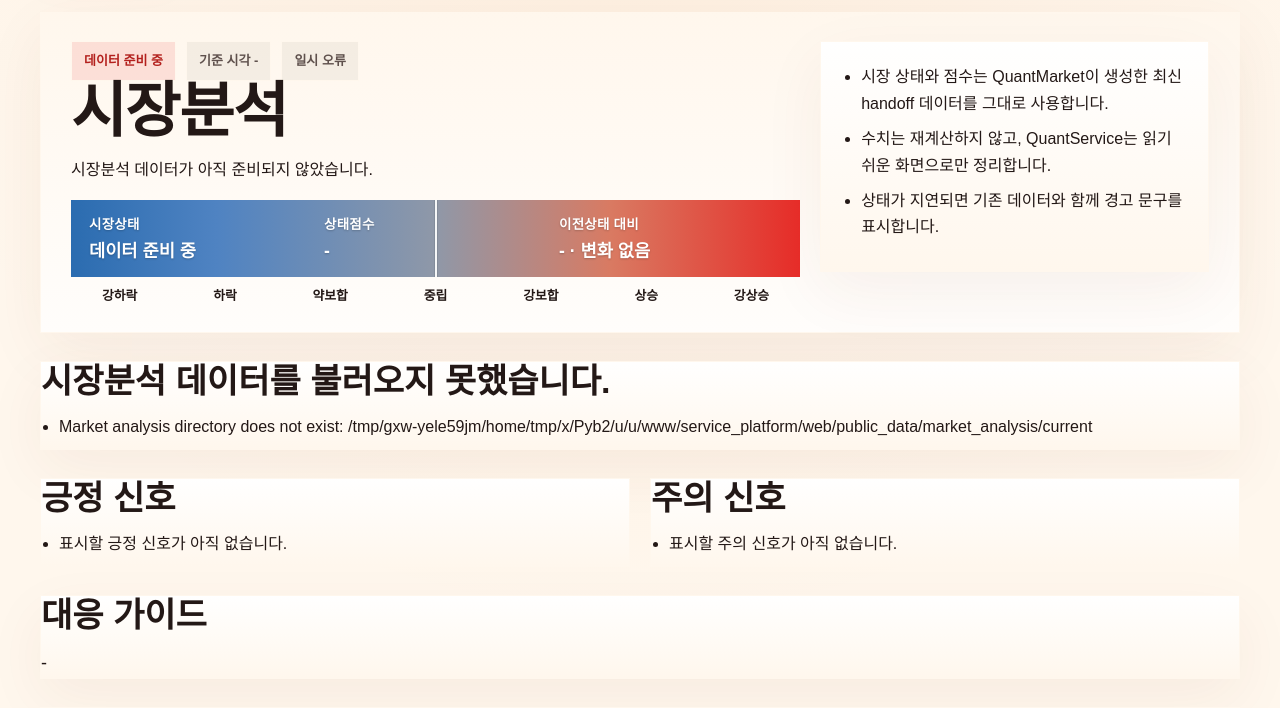
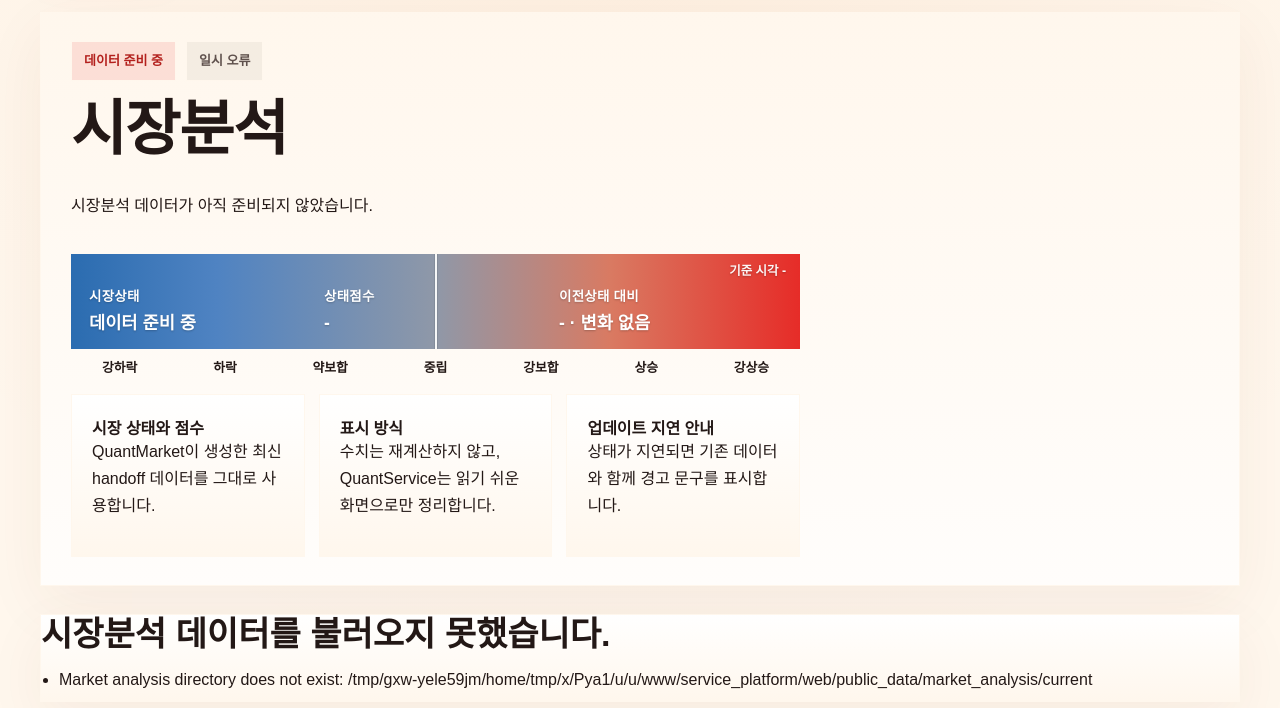
Before and after one commit to hrchoi9999/QuantService, a Flask app: page /market-analysis in a window 1280 px wide. Shown: the part 151-859 px from the top of the page. Run offline with Flask 3, Linux system fonts and the light colour scheme; data comes from the database, SQL or seed files in the repository; some web fonts are replaced.

Commit message:
style: expand market state bars across sections

```diff
--- a/service_platform/web/app.py
+++ b/service_platform/web/app.py
@@ -495,7 +495,6 @@ def _build_market_page_view(page_payload: dict[str, Any]) -> dict[str, Any]:
         "action_guide": signal_lists.get("action_guide") or "-",
         "metric_groups": _build_market_metric_groups(page_payload.get("metrics") or {}),
         "source_rows": [
-            {"label": "기준 시각", "value": page_payload.get("asof") or "-"},
             {"label": "생성 주기", "value": "1시간"},
             {"label": "생성 주체", "value": "QuantMarket"},
             {"label": "표시 주체", "value": "QuantService"},
--- a/service_platform/web/static/site.css
+++ b/service_platform/web/static/site.css
@@ -2643,3 +2643,97 @@ body {
     grid-template-columns: 1fr;
   }
 }
+
+.market-analysis-hero .hero-main {
+  display: flex;
+  flex-direction: column;
+  gap: 18px;
+}
+
+.market-analysis-note-strip {
+  display: grid;
+  grid-template-columns: repeat(3, minmax(0, 1fr));
+  gap: 14px;
+}
+
+.market-home-summary-grid,
+.market-bridge-row--stacked {
+  grid-template-columns: repeat(2, minmax(0, 1fr));
+}
+
+.market-home-bar-row,
+.market-bridge-main {
+  grid-column: 1 / -1;
+}
+
+.market-home-summary-main,
+.market-home-signals,
+.market-home-link-block,
+.market-bridge-side {
+  min-height: 100%;
+}
+
+.market-home-link-block,
+.market-bridge-side {
+  display: flex;
+  flex-direction: column;
+  justify-content: center;
+  gap: 14px;
+}
+
+.market-state-track {
+  width: 100%;
+}
+
+.market-state-timestamp {
+  position: absolute;
+  top: 10px;
+  right: 14px;
+  z-index: 2;
+  color: rgba(255, 255, 255, 0.96);
+  font-size: 0.78rem;
+  font-weight: 700;
+  line-height: 1.2;
+  text-align: right;
+  text-shadow: 0 1px 2px rgba(0, 0, 0, 0.24);
+}
+
+.market-state-bar--full .market-state-track {
+  padding: 16px 18px 14px;
+}
+
+.market-state-bar--compact .market-state-track {
+  padding: 11px 12px 9px;
+}
+
+.market-state-bar--full .market-state-overlay {
+  padding-top: 16px;
+}
+
+.market-state-bar--compact .market-state-overlay {
+  padding-top: 14px;
+}
+
+.market-state-bar--compact .market-state-timestamp {
+  font-size: 0.68rem;
+  top: 8px;
+  right: 10px;
+}
+
+@media (max-width: 900px) {
+  .market-analysis-note-strip,
+  .market-home-summary-grid,
+  .market-bridge-row--stacked {
+    grid-template-columns: 1fr;
+  }
+
+  .market-state-timestamp {
+    position: static;
+    margin-bottom: 6px;
+  }
+
+  .market-state-bar--full .market-state-overlay,
+  .market-state-bar--compact .market-state-overlay {
+    padding-top: 0;
+  }
+}
--- a/service_platform/web/templates/_market_state_bar.html
+++ b/service_platform/web/templates/_market_state_bar.html
@@ -1,5 +1,6 @@
 <div class="market-state-bar market-state-bar--{{ variant|default('full') }}">
   <div class="market-state-track">
+    <div class="market-state-timestamp">기준 시각 {{ market_state_bar.asof }}</div>
     <div class="market-state-overlay">
       <div class="market-state-summary">
         <span class="market-state-heading">시장상태</span>
--- a/service_platform/web/templates/home.html
+++ b/service_platform/web/templates/home.html
@@ -50,9 +50,11 @@
   </div>
   {% if market_home_payload %}
   <div class="market-home-summary-grid">
-    <div class="market-home-summary-main">
+    <div class="market-home-bar-row">
       {% set variant = "compact" %}
       {% include "_market_state_bar.html" %}
+    </div>
+    <div class="market-home-summary-main">
       <p class="muted">{{ market_home_payload.get('hero', {}).get('action_hint', '-') }}</p>
     </div>
     <div class="market-home-signals">
--- a/service_platform/web/templates/market_analysis.html
+++ b/service_platform/web/templates/market_analysis.html
@@ -5,22 +5,28 @@
   <div class="hero-main">
     <div class="hero-badges">
       <span class="badge accent">{{ market_page_view.header_state.label }}</span>
-      <span class="badge neutral">기준 시각 {{ market_page_view.asof or '-' }}</span>
-      <span class="badge neutral">{{ market_status_labels.get(market_status_snapshot.state, market_status_snapshot.state) }}</span>
+            <span class="badge neutral">{{ market_status_labels.get(market_status_snapshot.state, market_status_snapshot.state) }}</span>
     </div>
     <h1>시장분석</h1>
     <p class="lead">{{ market_page_view.summary_line }}</p>
     {% set market_state_bar = market_state_bar %}
     {% set variant = "full" %}
     {% include "_market_state_bar.html" %}
+    <div class="market-analysis-note-strip">
+      <div class="feature-note">
+        <strong>시장 상태와 점수</strong>
+        <p>QuantMarket이 생성한 최신 handoff 데이터를 그대로 사용합니다.</p>
+      </div>
+      <div class="feature-note">
+        <strong>표시 방식</strong>
+        <p>수치는 재계산하지 않고, QuantService는 읽기 쉬운 화면으로만 정리합니다.</p>
+      </div>
+      <div class="feature-note">
+        <strong>업데이트 지연 안내</strong>
+        <p>상태가 지연되면 기존 데이터와 함께 경고 문구를 표시합니다.</p>
+      </div>
+    </div>
   </div>
-  <aside class="hero-side shell-card spotlight-panel">
-    <ul class="message-list compact-list trust-list">
-      <li>시장 상태와 점수는 QuantMarket이 생성한 최신 handoff 데이터를 그대로 사용합니다.</li>
-      <li>수치는 재계산하지 않고, QuantService는 읽기 쉬운 화면으로만 정리합니다.</li>
-      <li>상태가 지연되면 기존 데이터와 함께 경고 문구를 표시합니다.</li>
-    </ul>
-  </aside>
 </section>
 
 {% if market_status_snapshot.state in ['warning', 'stale'] %}
--- a/service_platform/web/templates/today.html
+++ b/service_platform/web/templates/today.html
@@ -63,10 +63,6 @@
       <div class="metric-card public-metric-card">
         <span class="label">추천 대응 톤</span>
         <strong>{{ market_today_payload.get('market_bridge', {}).get('recommended_tone', '-') }}</strong>
-      </div>
-      <div class="metric-card public-metric-card">
-        <span class="label">기준 시각</span>
-        <strong>{{ market_today_payload.get('asof', '-') }}</strong>
       </div>
       <a class="secondary-button" href="{{ url_for('market_analysis') }}">시장분석 자세히 보기</a>
     </div>
```
